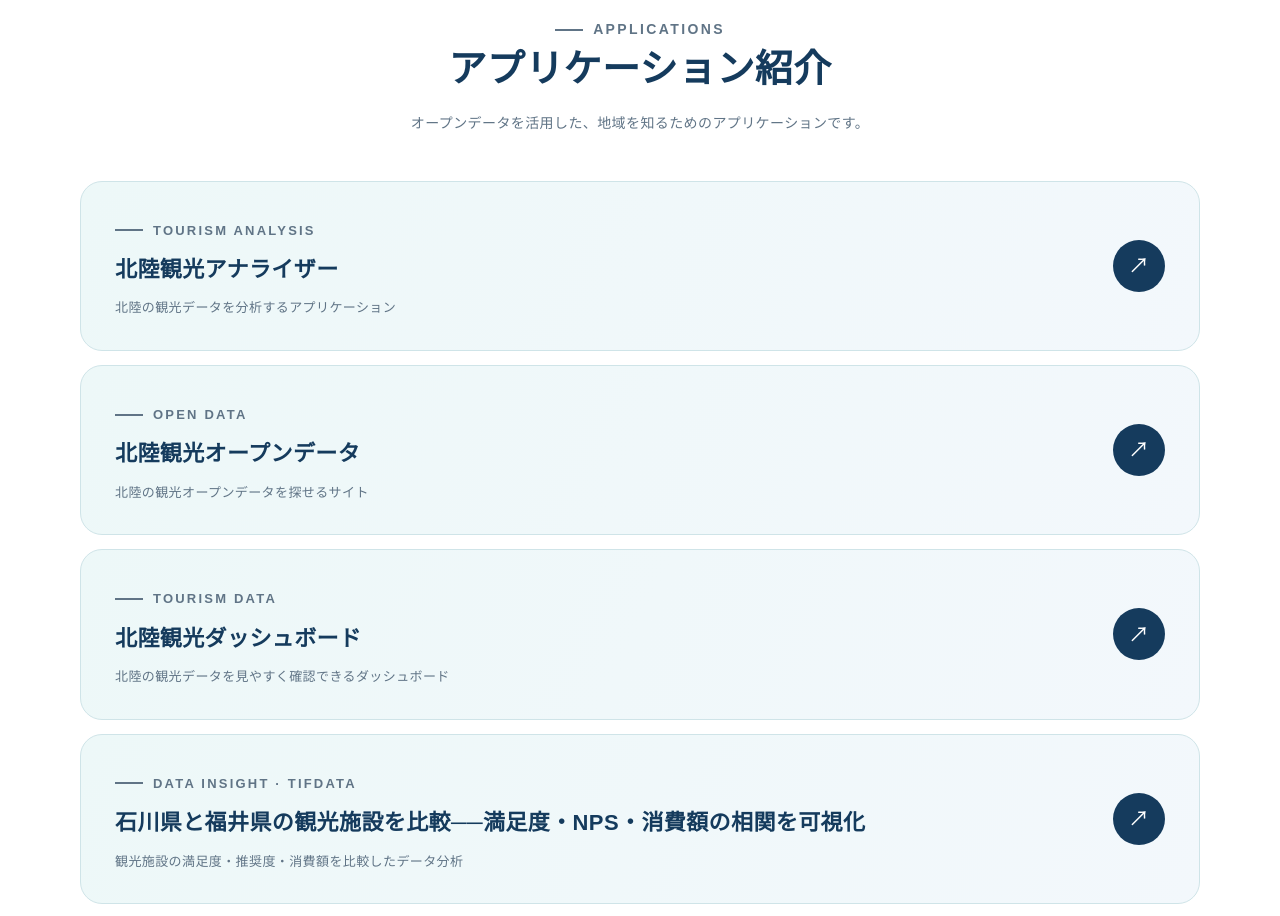
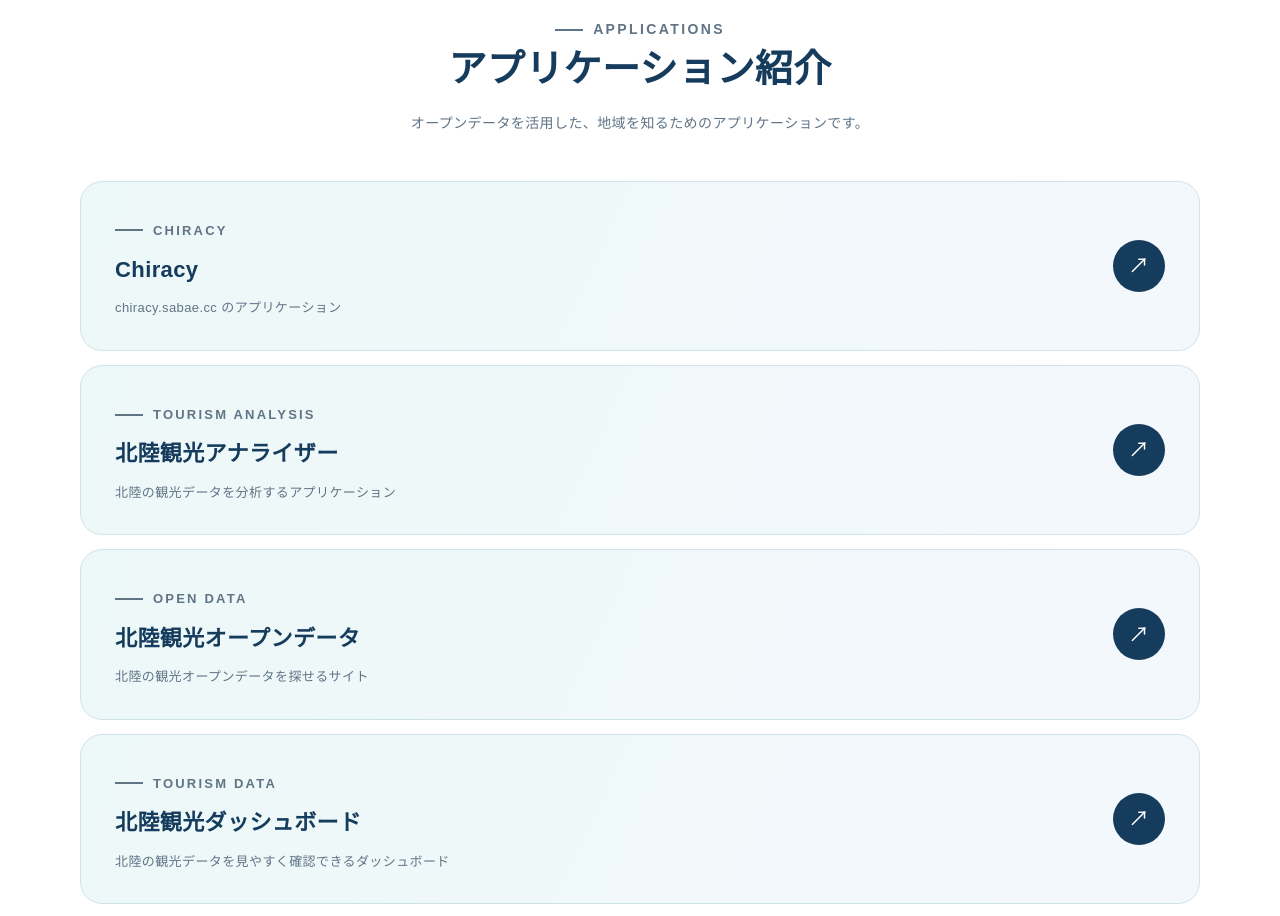
Before and after one commit to code4hokuriku/code4hokuriku.github.io, a plain HTML site: page index.html in a window 1280 px wide. Shown: the part 3810-4726 px from the top of the page. Drawn offline with Linux system fonts and the light colour scheme.

Commit message:
add a link

```diff
--- a/index.html
+++ b/index.html
@@ -304,6 +304,14 @@
           <p>オープンデータを活用した、地域を知るためのアプリケーションです。</p>
         </div>
         <div class="app-list">
+          <a class="app-card" href="https://chiracy.sabae.cc/" target="_blank" rel="noopener noreferrer">
+            <div>
+              <p class="eyebrow">Chiracy</p>
+              <h3>Chiracy</h3>
+              <p>chiracy.sabae.cc のアプリケーション</p>
+            </div>
+            <span class="app-open" aria-hidden="true">↗</span>
+          </a>
           <a class="app-card" href="https://code4hokuriku.github.io/hokuriku-kanko-analyzer/" target="_blank" rel="noopener noreferrer">
             <div>
               <p class="eyebrow">Tourism Analysis</p>
```
